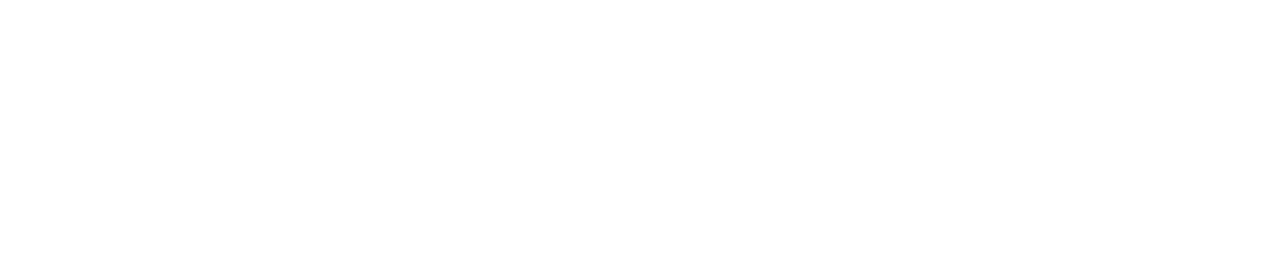
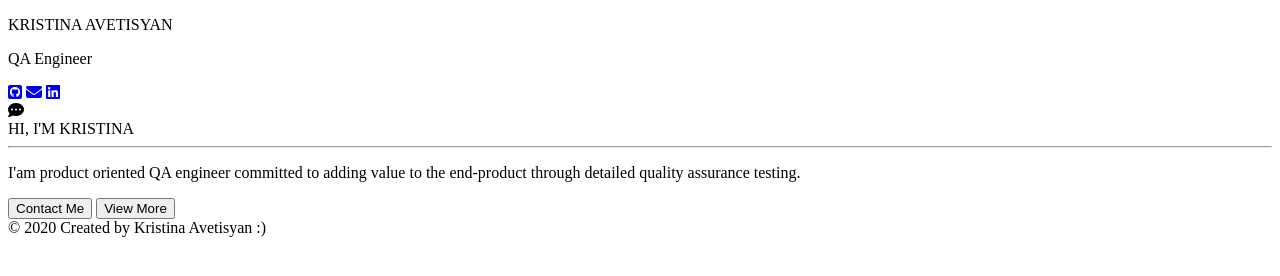
Before and after one commit to kristinaavetisyan/kristinaavetisyan.github.io, a plain HTML site: page index.html in a window 1280 px wide. Drawn offline with Linux system fonts and the light colour scheme.

Commit message:
Add index.html file

```diff
--- a/index.html
+++ b/index.html
@@ -1,12 +1,56 @@
 <!DOCTYPE html>
 <html lang="en">
+
 <head>
     <meta charset="UTF-8">
     <meta name="viewport" content="width=device-width, initial-scale=1.0">
     <meta http-equiv="X-UA-Compatible" content="ie=edge">
-    <title>Document</title>
+    <title>Kristina Avetsiyan</title>
+    <link rel="icon" href="./images/icon.png">
+    <script src="https://kit.fontawesome.com/7b231e52e4.js" crossorigin="anonymous"></script>
+    <link rel="stylesheet" href="style.css">
 </head>
+
 <body>
-    <h1 Hello world></h1>
+    <header>
+        <aside class="top-part">
+            <div class="name-surname">
+                <p>KRISTINA AVETISYAN</p>
+                <p>QA Engineer</p>
+            </div>
+            <div class="icons">
+                <a href="https://github.com/kristinaavetisyan"><i class="fab fa-github-square"></i></a>
+                <a href="mailto:kristinaavetisyan13@gmail.com"><i class="fas fa-envelope"></i></a>
+                <a href="https://www.linkedin.com/in/kristina-avetisyan-a44bb3165/"><i class="fab fa-linkedin"></i></a>
+
+            </div>
+        </aside>
+
+        <aside class="middle-part">
+            <div class="left-side"></div>
+            <div class="right-side">
+                <div class="icon1"><i class="fas fa-comment-dots"></i></div>
+                <span>HI, I'M KRISTINA</span>
+                <hr>
+                <p>I'am product oriented QA engineer committed to adding value to the end-product through detailed
+                    quality assurance testing.</p>
+                <div class="buttons">
+                    <button type="button">Contact Me
+                    </button>
+                    <button type="button">View More</button>
+                </div>
+            </div>
+        </aside>
+
+        <aside class="bottom-part">
+            <div> © 2020 Created by Kristina Avetisyan :)
+            </div>
+            <div></div>
+        </aside>
+
+
+    </header>
+    <aside></aside>
 </body>
+
 </html>
```
